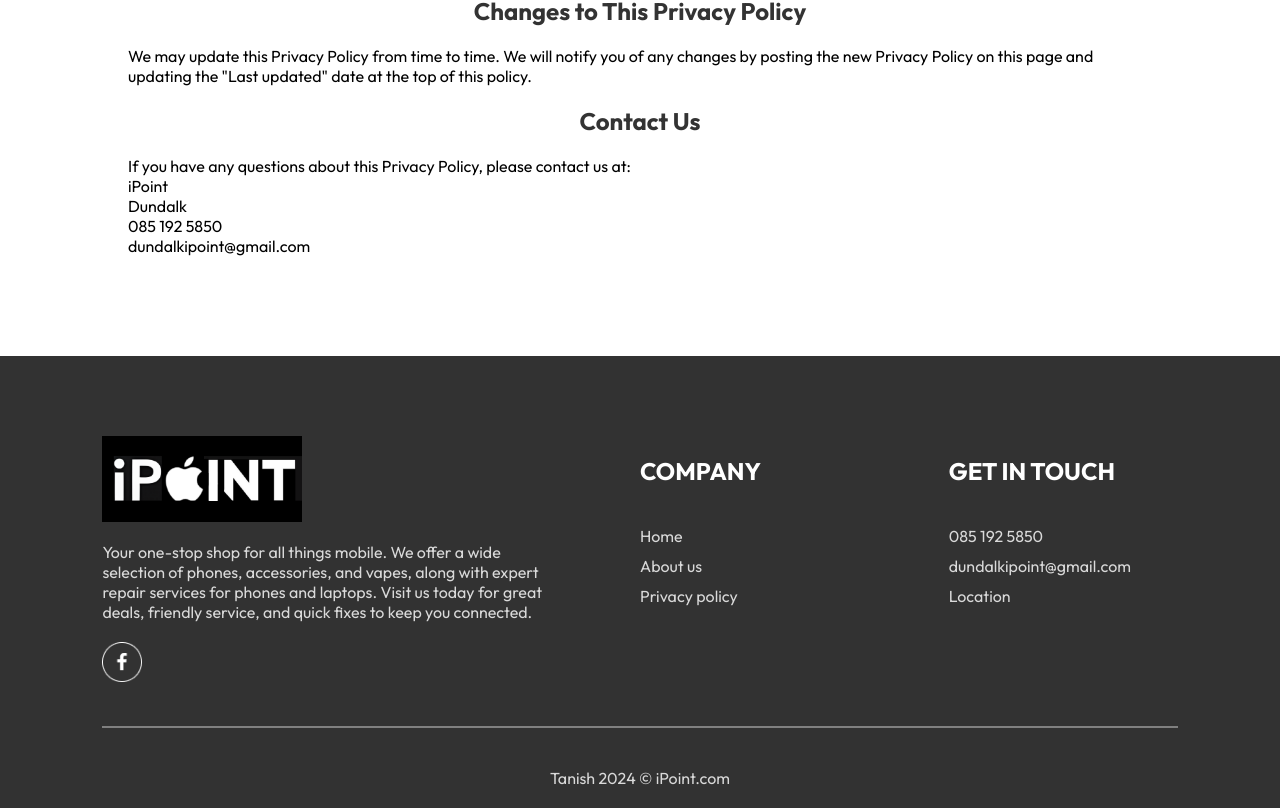
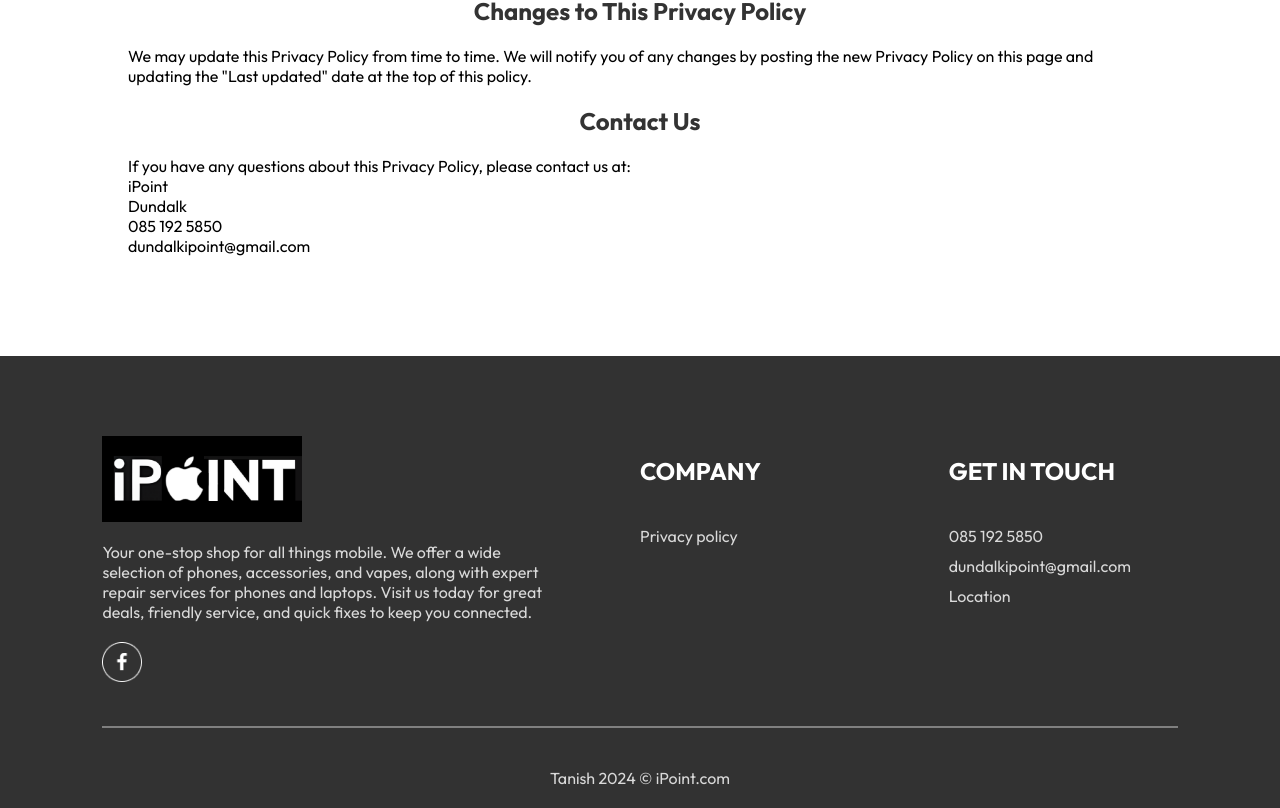
Before and after one commit to TanishAfre/iPlace, a React (Vite) app: page /iplace/privacy-policy in a window 1280 px wide. Shown: the part 592-1400 px from the top of the page. Built offline with nearby package versions, Linux system fonts and the light colour scheme; a web font is replaced by a local one.

Commit message:
adding privacy policies.

```diff
--- a/src/components/Footer/Footer.jsx
+++ b/src/components/Footer/Footer.jsx
@@ -22,8 +22,8 @@
           <div className="footer-content-center">
             <h2>COMPANY</h2>
             <ul>
-                <li><a href="#home">Home</a></li>
-                <li><a href="#explore-menu">About us</a></li>
+                {/* <li><a href="/">Home</a></li>
+                <li><a href="#explore-menu">About us</a></li> */}
                 <li><a href="iplace/privacy-policy">Privacy policy</a></li>
             </ul>
           </div>
```
